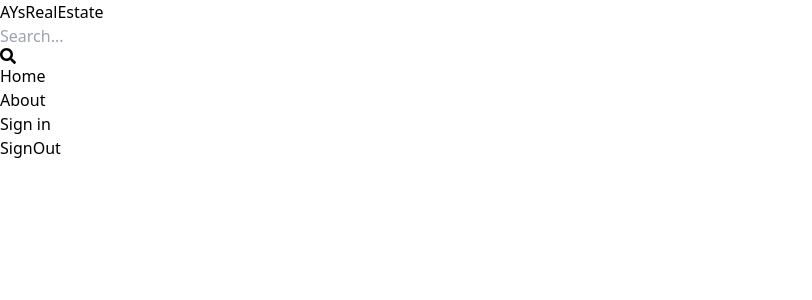
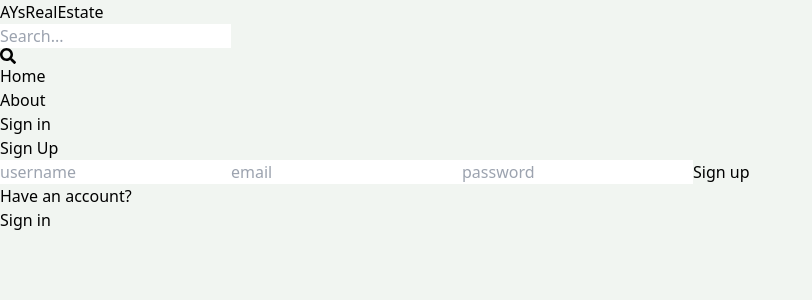
Before and after one commit to AYsCReation/Real_estate, a React (Vite) app in the folder client/: page /sign-up in a window 1280 px wide. Shown: the top 300 px of the page, without its empty margins (0-812 px from the left). Built offline with nearby package versions, Linux system fonts and the light colour scheme.

Commit message:
Changes to be committed: 	modified:   client/src/App.jsx 	modified:   client/src/index.css 	deleted:    client/src/pages/SignOut.jsx 	new file:   client/src/pages/SignUp.jsx

```diff
--- a/client/src/App.jsx
+++ b/client/src/App.jsx
@@ -2,10 +2,10 @@
 import {BrowserRouter , Routes , Route} from 'react-router-dom';
 import Home from './pages/Home';
 import Signin from './pages/Signin';
-import SignOut from './pages/SignOut';
 import Profile from './pages/Profile';
 import About from './pages/About';
 import Header from './components/Header';
+import SignUp from './pages/SignUp';
 
 const App = () => {
   return <BrowserRouter>
@@ -13,7 +13,7 @@
   <Routes>
   <Route path='/' element={<Home />} />
   <Route path='/sign-in' element={<Signin />} />
-  <Route path='/sign-up' element={<SignOut />} />
+  <Route path='/sign-up' element={<SignUp />} />
   <Route path='/profile' element={<Profile />} />
   <Route path='/About' element={<About />} />
   </Routes>
--- a/client/src/index.css
+++ b/client/src/index.css
@@ -1,3 +1,7 @@
 @tailwind base;
 @tailwind components;
 @tailwind utilities;
+
+body{
+    background-color: rgb(241, 245, 241);
+}
--- a/client/src/pages/SignOut.jsx
+++ /dev/null
@@ -1,9 +0,0 @@
-import React from 'react'
-
-const SignOut = () => {
-  return (
-    <div>SignOut</div>
-  )
-}
-
-export default SignOut
--- /dev/null
+++ b/client/src/pages/SignUp.jsx
@@ -0,0 +1,24 @@
+import React from 'react'
+import { Link } from 'react-router-dom'
+
+const SignUp = () => {
+  return (
+    <div className='p-3 max-w-lg mx-auto'>
+    <h1 className='text-3xl text-center font-semibold my-7 '> Sign Up </h1>
+    <form className='flex flex-col gap-4  '>
+      <input type= "text" placeholder='username' className=' border p-3 rounded-lg ' id='username' />
+      <input type= "email" placeholder='email' className=' border p-3 rounded-lg ' id='email' />
+      <input type= "password" placeholder='password' className=' border p-3 rounded-lg ' id='password' />
+      <button className='bg-slate-700 text-white p-3 rounded-lg uppercase hover:opacity-95 disabled:opacity-80'>Sign up</button>
+    </form>
+    <div className='flex gap-2 mt-5'>
+      <p>Have an account?</p>
+      <Link to={"/sign-up"}>
+        <span className=' text-blue-700'>Sign in</span>
+      </Link>
+    </div>
+    </div>
+  )
+}
+
+export default SignUp
```
